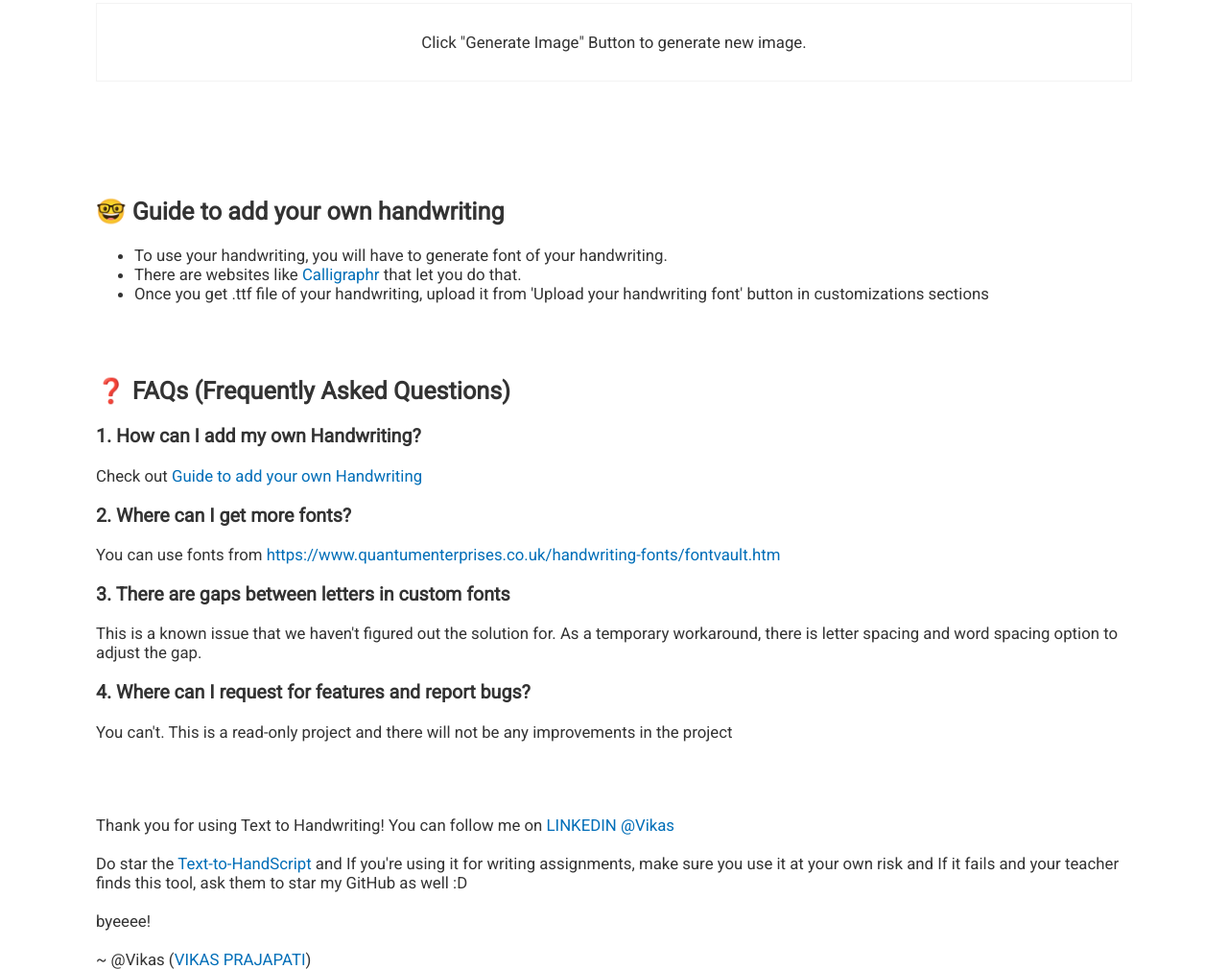
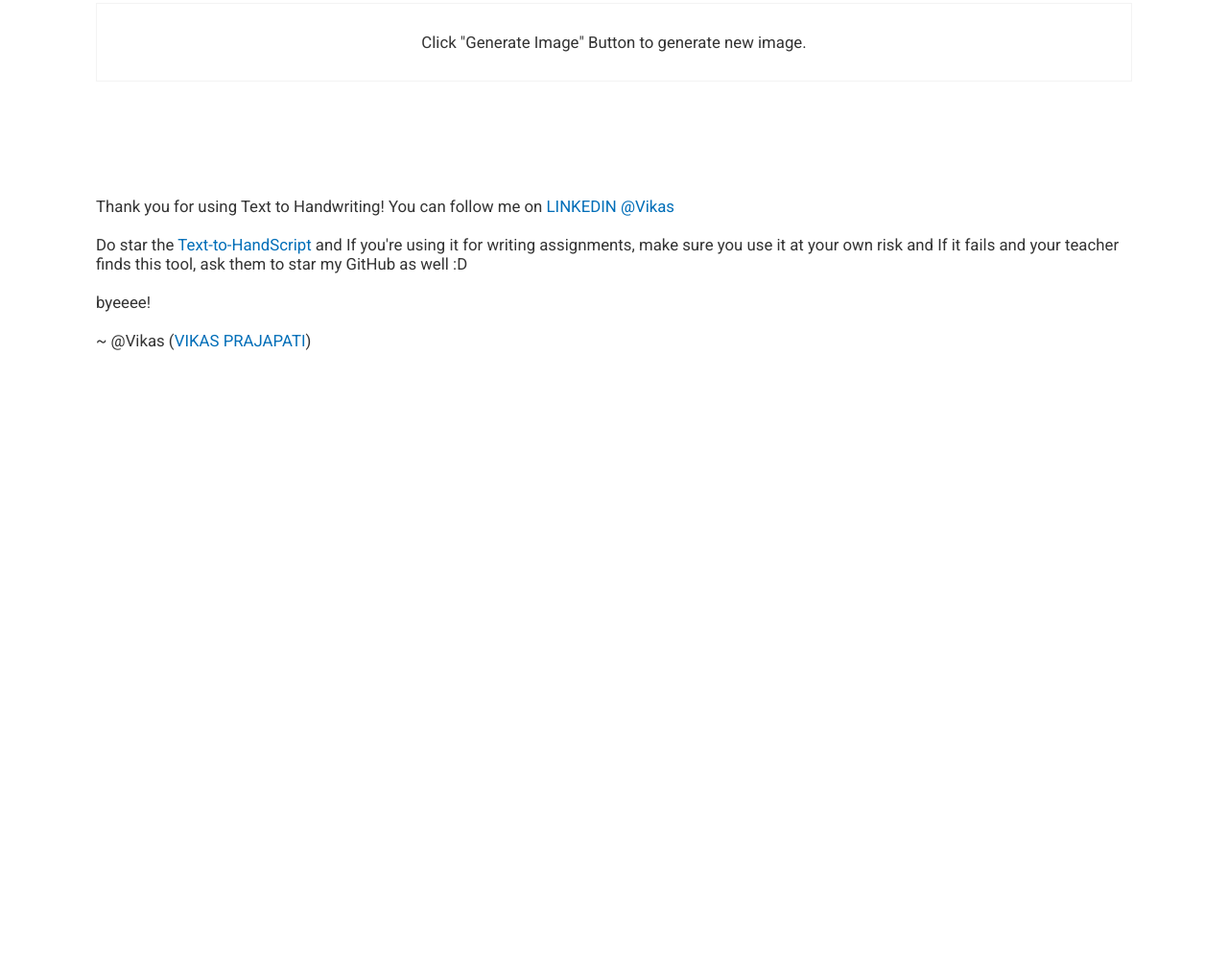
Before and after one commit to Vikas11042002/Handscript, a website with bundled scripts: page index.html in a window 1280 px wide. Shown: the part 1080-2090 px from the top of the page at 96% size. After the commit the page ends 1555 px from the top, so only its background shows below. Built offline with nearby package versions, Linux system fonts and the light colour scheme; no server answers; a web font is replaced by a local one.

Commit message:
Update index.html

```diff
--- a/index.html
+++ b/index.html
@@ -408,69 +408,6 @@
           </button>
         </div>
       </section>
-
-      <section id="how-to-add-handwriting">
-        <h2>🤓 Guide to add your own handwriting</h2>
-        <div>
-          <ul>
-            <li>
-              To use your handwriting, you will have to generate font of your
-              handwriting.
-            </li>
-            <li>
-              There are websites like
-              <a
-                target="_blank"
-                rel="noopener noreferrer"
-                href="https://www.calligraphr.com/en/"
-                >Calligraphr</a
-              >
-              that let you do that.
-            </li>
-            <li>
-              Once you get .ttf file of your handwriting, upload it from 'Upload
-              your handwriting font' button in customizations sections
-            </li>
-          </ul>
-        </div>
-      </section>
-      <section id="faq">
-        <h2>❓ FAQs (Frequently Asked Questions)</h2>
-        <div>
-          <h3>1. How can I add my own Handwriting?</h3>
-          <p>
-            Check out
-            <a href="#how-to-add-handwriting"
-              >Guide to add your own Handwriting</a
-            >
-          </p>
-        </div>
-        <div>
-          <h3>2. Where can I get more fonts?</h3>
-          <p>
-            You can use fonts from
-            <a
-              href="https://www.quantumenterprises.co.uk/handwriting-fonts/fontvault.htm"
-              >https://www.quantumenterprises.co.uk/handwriting-fonts/fontvault.htm</a
-            >
-          </p>
-        </div>
-        <div>
-          <h3>3. There are gaps between letters in custom fonts</h3>
-          <p>
-            This is a known issue that we haven't figured out the solution for.
-            As a temporary workaround, there is letter spacing and word spacing
-            option to adjust the gap.
-          </p>
-        </div>
-        <div>
-          <h3>4. Where can I request for features and report bugs?</h3>
-          <p>
-            You can't. This is a read-only project and there will not be any
-            improvements in the project
-          </p>
-        </div>
-      </section>
     </main>
     <footer style="padding: 40px 0px 10px 0px;">
       Thank you for using Text to Handwriting! You can follow me on
```
